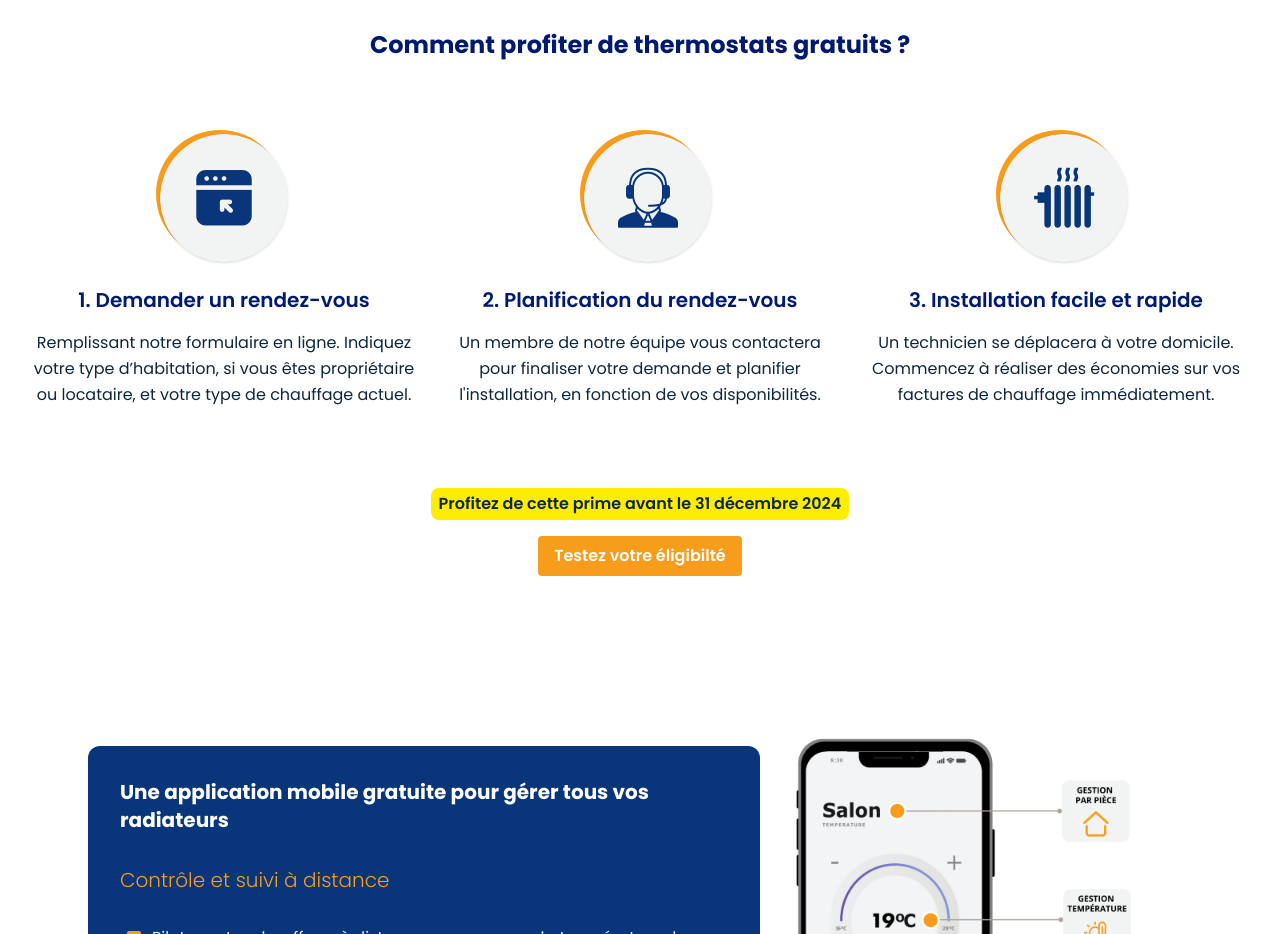
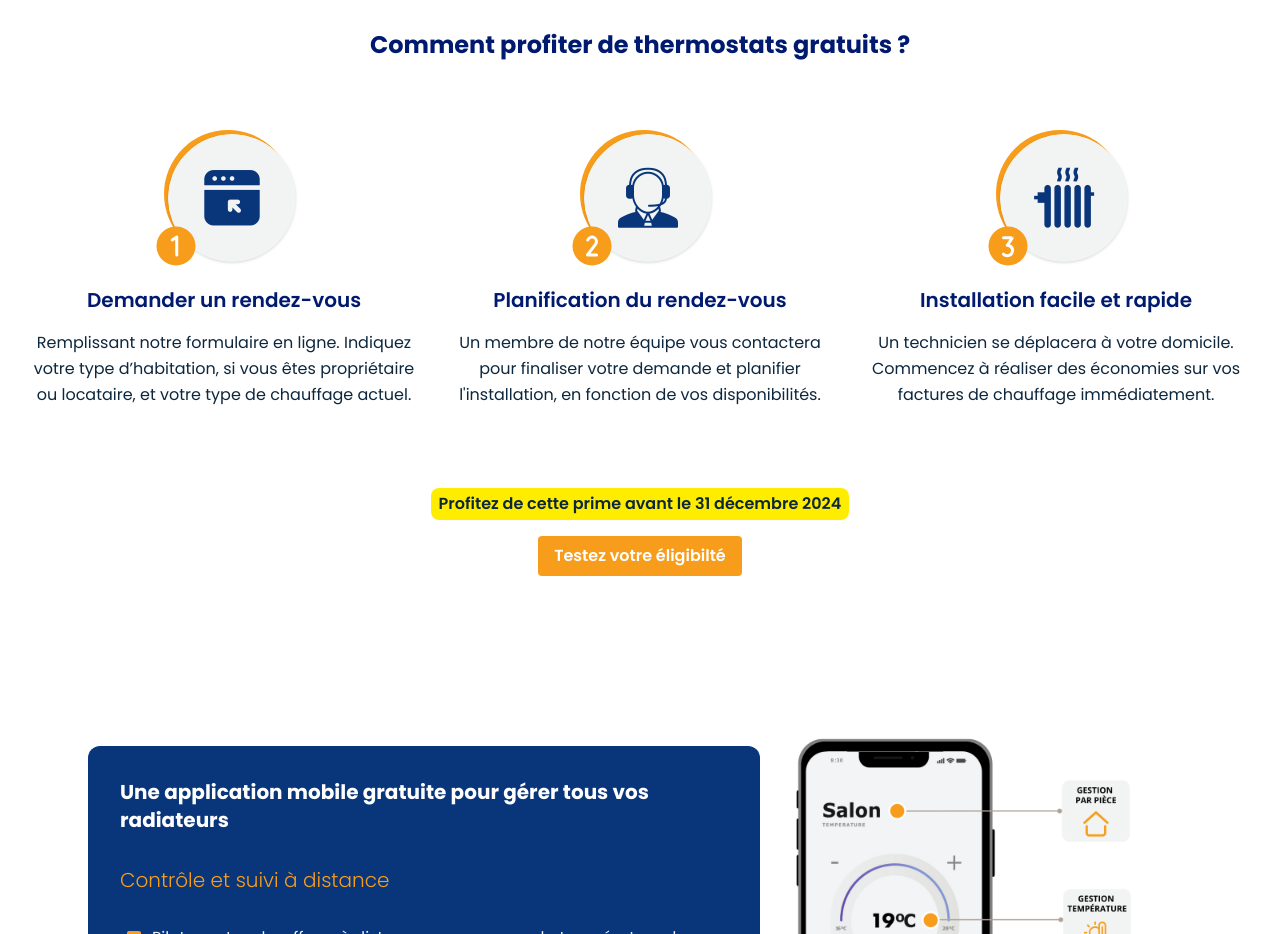
Before and after one commit to mohoto/thermostat-landing, a Next.js app: page / in a window 1280 px wide. Shown: the part 3020-3954 px from the top of the page. Built offline with nearby package versions, Linux system fonts and the light colour scheme.

Commit message:
ajout icon number etapes

```diff
--- a/components/etapes.tsx
+++ b/components/etapes.tsx
@@ -1,5 +1,6 @@
 import React from 'react'
 import Link from 'next/link'
+import { PiNumberCircleOneFill, PiNumberCircleTwoFill, PiNumberCircleThreeFill } from "react-icons/pi";
 import localFont from "next/font/local";
 
 const icomoonFont = localFont({
@@ -12,17 +13,18 @@ function Etapes({}: Props) {
   return (
     <section className="lg:py-16 py-8">
         <div className="container">
-            <h2 className="2xl:text-3xl font-bold mb-10 text-2xl text-center">Comment profiter de thermostats gratuits ?</h2>
+            <h2 className="2xl:text-3xl font-bold lg:mb-10 text-2xl text-center mb-4">Comment profiter de thermostats gratuits ?</h2>
             <div className="flex flex-col items-center">
                 <div className="grid sm:grid-cols-3 gap-16 sm:gap-8 mt-8">
                     <div className="text-center">
-                        <div className="relative w-32 h-32 mx-auto left-">
+                        <div className="relative w-32 h-32 mx-auto left-2">
                             <div className="z-10 relative w-full h-full bg-liia-clair rounded-full border border-liia-clair shadow flex items-center justify-center">
                                 <div style={icomoonFont.style} className="text-liia-bleue text-6xl">O</div>
                             </div>
                             <div className="absolute inset-0 -translate-x-1 -translate-y-1 bg-liia-orange rounded-full"></div>
+                            <PiNumberCircleOneFill className="text-liia-orange w-12 h-12 absolute -bottom-2 z-10 -left-4"/>
                         </div>
-                        <h3 className="!font-semibold mb-4 lg:text-xl text-lg mt-6">1. Demander un rendez-vous</h3>
+                        <h3 className="!font-semibold mb-4 lg:text-xl text-lg mt-6">Demander un rendez-vous</h3>
                         <p className="leading-relaxed mt-4">Remplissant notre formulaire en ligne. Indiquez votre type d’habitation, si vous êtes propriétaire ou locataire, et votre type de chauffage actuel.</p>
                     </div>
                     <div className="text-center">
@@ -31,8 +33,9 @@ function Etapes({}: Props) {
                                 <div style={icomoonFont.style} className="text-liia-bleue text-6xl">M</div>
                             </div>
                             <div className="absolute inset-0 -translate-x-1 -translate-y-1 bg-liia-orange rounded-full"></div>
+                            <PiNumberCircleTwoFill className="text-liia-orange w-12 h-12 absolute -bottom-2 z-10 -left-4"/>
                         </div>
-                        <h3 className="!font-semibold mb-4 lg:text-xl text-lg mt-6">2. Planification du rendez-vous</h3>
+                        <h3 className="!font-semibold mb-4 lg:text-xl text-lg mt-6">Planification du rendez-vous</h3>
                         <p className="leading-relaxed mt-4">Un membre de notre équipe vous contactera pour finaliser votre demande et planifier l'installation, en fonction de vos disponibilités.</p>
                     </div>
                     <div className="text-center">
@@ -41,8 +44,9 @@ function Etapes({}: Props) {
                                 <div style={icomoonFont.style} className="text-liia-bleue text-6xl">G</div>
                             </div>
                             <div className="absolute inset-0 -translate-x-1 -translate-y-1 bg-liia-orange rounded-full"></div>
+                            <PiNumberCircleThreeFill className="text-liia-orange w-12 h-12 absolute -bottom-2 z-10 -left-4"/>
                         </div>
-                        <h3 className="!font-semibold mb-4 lg:text-xl text-lg mt-6">3. Installation facile et rapide</h3>
+                        <h3 className="!font-semibold mb-4 lg:text-xl text-lg mt-6">Installation facile et rapide</h3>
                         <p className="leading-relaxed mt-4">Un technicien se déplacera à votre domicile. Commencez à réaliser des économies sur vos factures de chauffage immédiatement.</p>
                     </div>
                 </div>
--- a/components/primeEtat.tsx
+++ b/components/primeEtat.tsx
@@ -23,7 +23,7 @@ function PrimeEtat({}: Props) {
                 </div>
                 <div>
                     <h2 className="2xl:text-3xl font-bold mb-8 text-2xl">Profitez de l'aide de l'État pour installer vos thermostats</h2>
-                    <h3 className="2xl:text-2xl !font-semibold mb-4 lg:text-xl text-lg mt-10 text-liia-orange">La prime <span className="font-bold">"Coup de pouce chauffage"</span></h3>
+                    <h3 className="2xl:text-2xl !font-semibold mb-4 text-xl mt-10 text-liia-orange">La prime <span className="font-bold">"Coup de pouce chauffage"</span></h3>
                     <p>Il s'agit d'une aide de <span className="font-semibold">l'État qui finance à 100%, grâce au CEE 2024, l'installation de thermostats connectés jusqu'au 31 décembre 2024</span>. Cette aide est accessible à tous et permet de réduire les coûts d'installation à zéro. Cette mesure est d'autant plus significative que le chauffage constitue entre 60 et 75 % des dépenses énergétiques annuelles des ménages français.</p>
                     <ul className="mt-6 gap-y-2 flex flex-col font-semibold">
                         <li className="flex gap-x-2 items-center"><FaRegCheckCircle className="w-4 h-4 text-liia-orange" />Propriétaires ou locataires</li>
```
